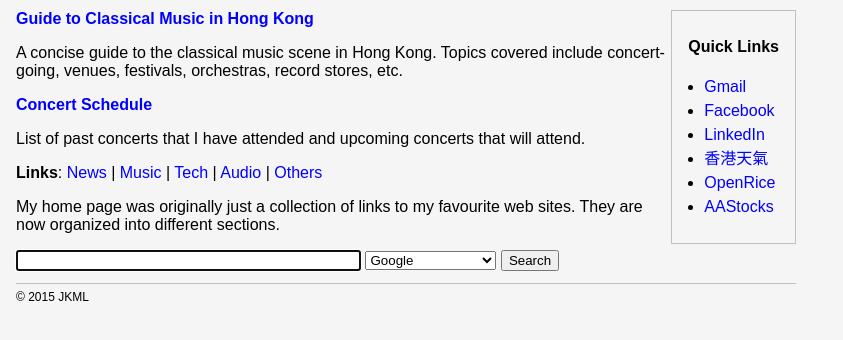
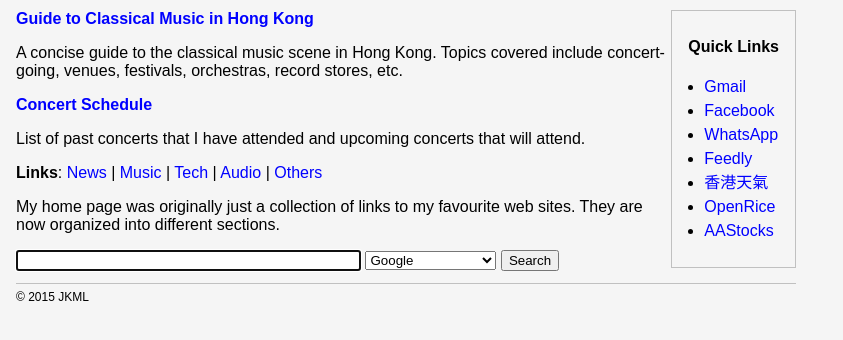
Before and after one commit to jkmcl/jkmcl.github.io, a plain HTML site: page index.html in a window 1280 px wide. Shown: the part 64-404 px from the top of the page, without its empty margins (0-843 px from the left). Drawn offline with Linux system fonts and the light colour scheme.

Commit message:
Removed LinkedIn and added WhatsApp and Feedly

```diff
--- a/index.html
+++ b/index.html
@@ -16,7 +16,8 @@
 	<ul>
 		<li><a href="https://mail.google.com/">Gmail</a></li>
 		<li><a href="https://login.facebook.com/login.php">Facebook</a></li>
-		<li><a href="https://www.linkedin.com/uas/login">LinkedIn</a></li>
+		<li><a href="https://web.whatsapp.com/">WhatsApp</a></li>
+		<li><a href="https://feedly.com/">Feedly</a></li>
 		<li><a href="http://www.hko.gov.hk/contentc.htm">香港天氣</a></li>
 		<li><a href="http://www.openrice.com/">OpenRice</a>
 		<li><a href="http://www.aastocks.com/tc/stocks/market/index/hk-index-con.aspx?index=HSI">AAStocks</a>
@@ -103,7 +104,7 @@
 		}
 
 		// Do not focus on search box if user agent is on mobile device
-		if( !/Android|webOS|iPhone|iPad|iPod|BlackBerry|IEMobile|Opera Mini/i.test(navigator.userAgent) ) {
+		if (!/Android|webOS|iPhone|iPad|iPod|BlackBerry|IEMobile|Opera Mini/i.test(navigator.userAgent)) {
 			document.body.setAttribute('onload', 'document.f.q.focus()');
 		}
 
```
